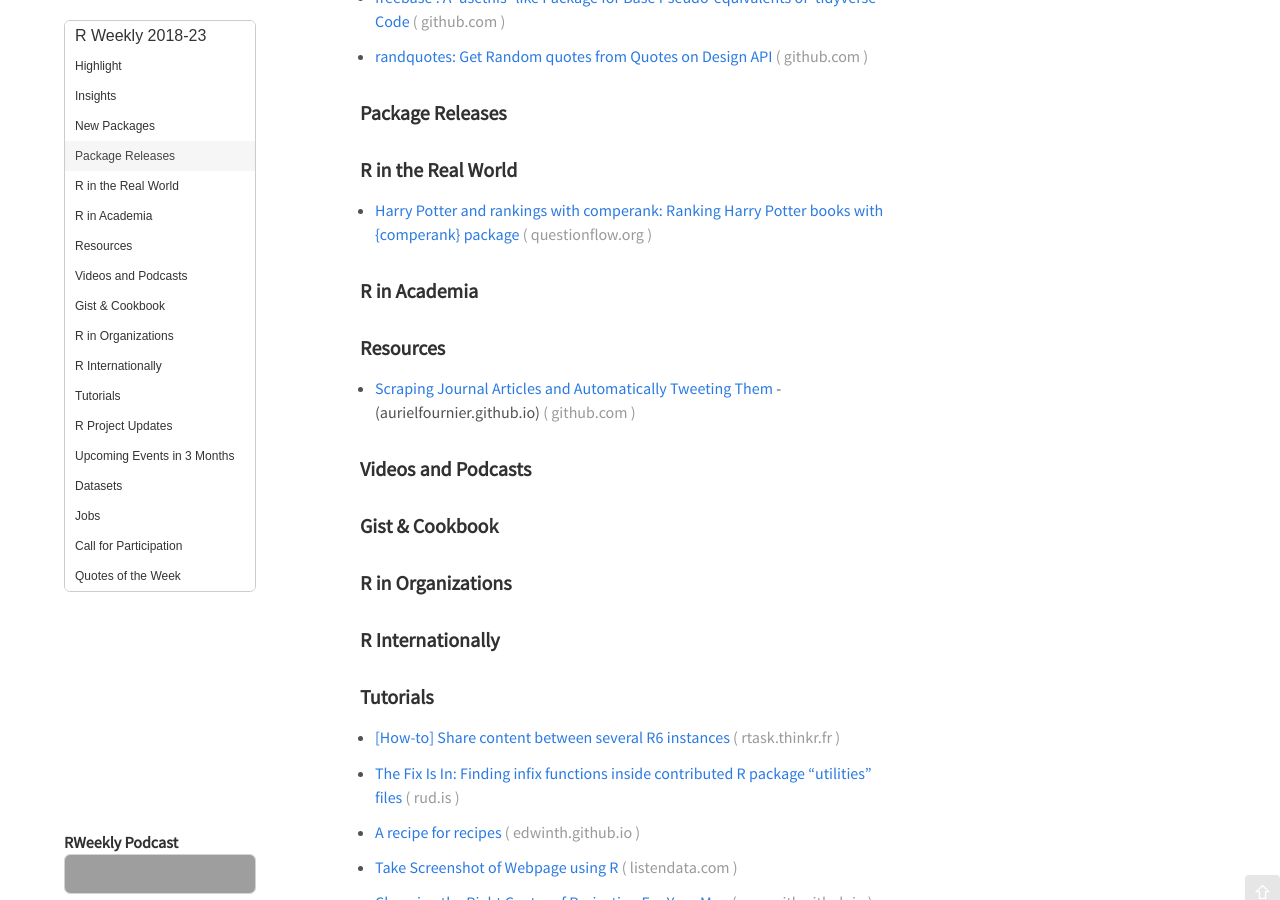
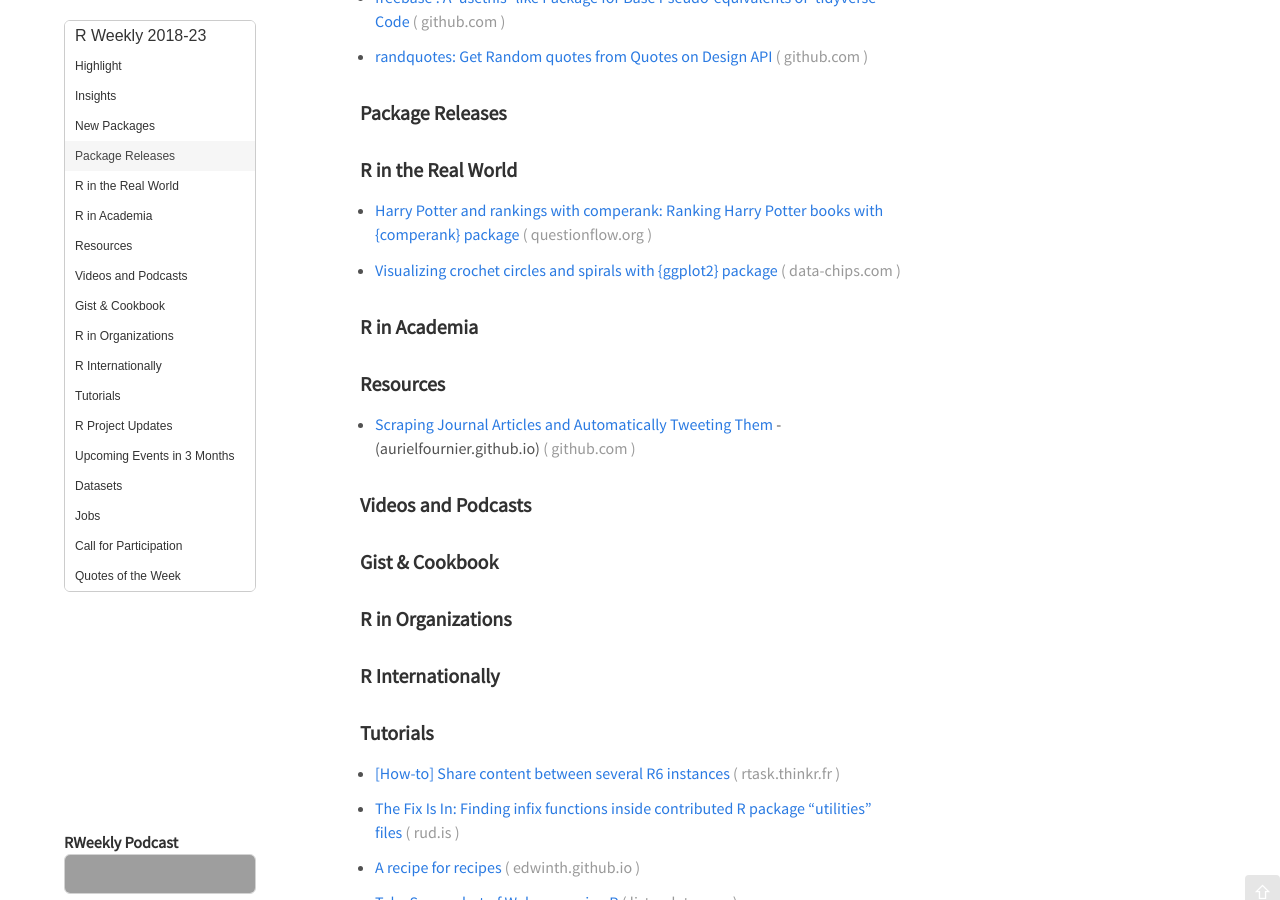
Before and after one commit to rweekly/rweekly.org, a Jekyll site: the page built from draft.md, in a window 1280 px wide and 900 px high, scrolled down 569 px. Built offline with Jekyll 4.4.1, drawn with Linux system fonts in a browser that asks for light colours; emoji names are drawn with the system emoji font; comment, search, counter and statistics services are not loaded; grey boxes are pictures that could not be loaded.

Commit message:
update draft.md with visualizing crochet circles

```diff
--- a/draft.md
+++ b/draft.md
@@ -45,6 +45,7 @@ Release Date: 2018-6-4
 
 + [Harry Potter and rankings with comperank: Ranking Harry Potter books with {comperank} package](http://www.questionflow.org/2018/05/31/harry-potter-and-rankings-with-comperank/)
 
++ [Visualizing crochet circles and spirals with {ggplot2} package](http://data-chips.com/2018/05/29/crocheting-and-plotting-spirals/)
 
 ###  R in Academia
 
```
